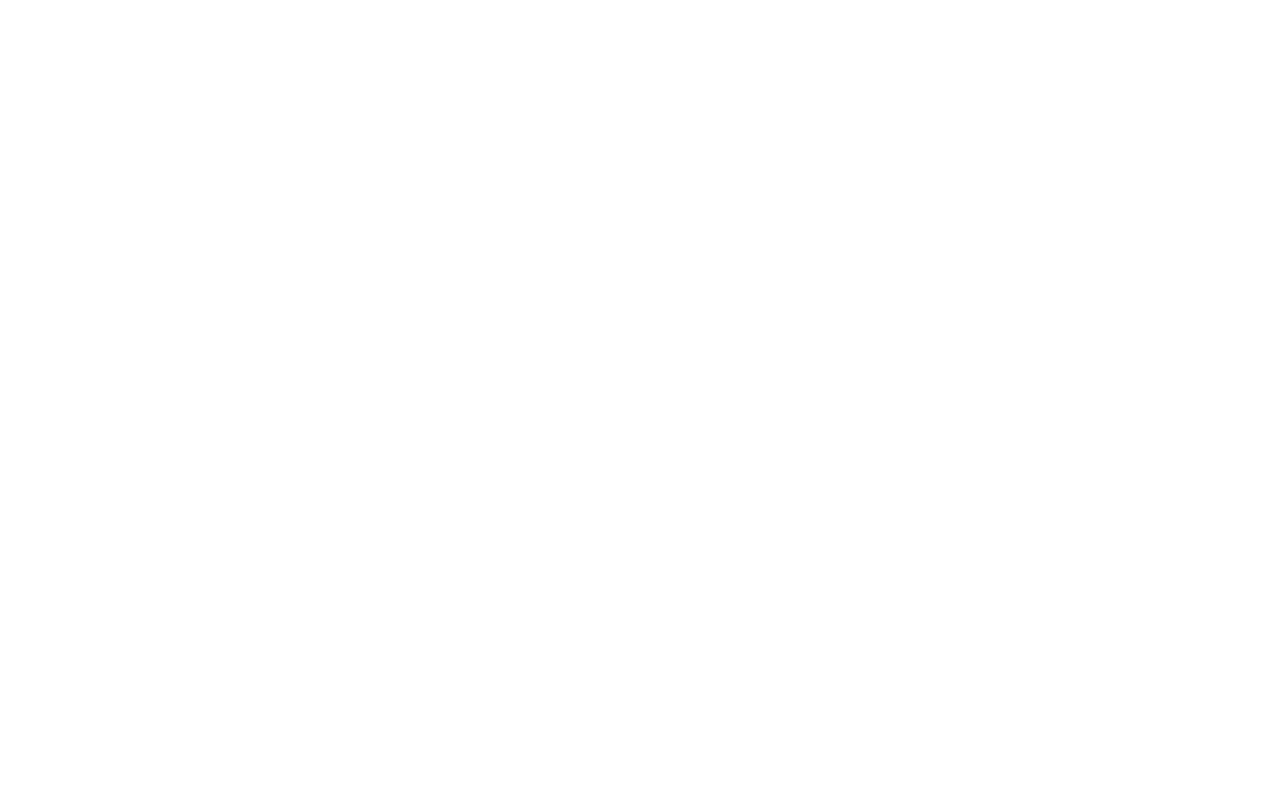
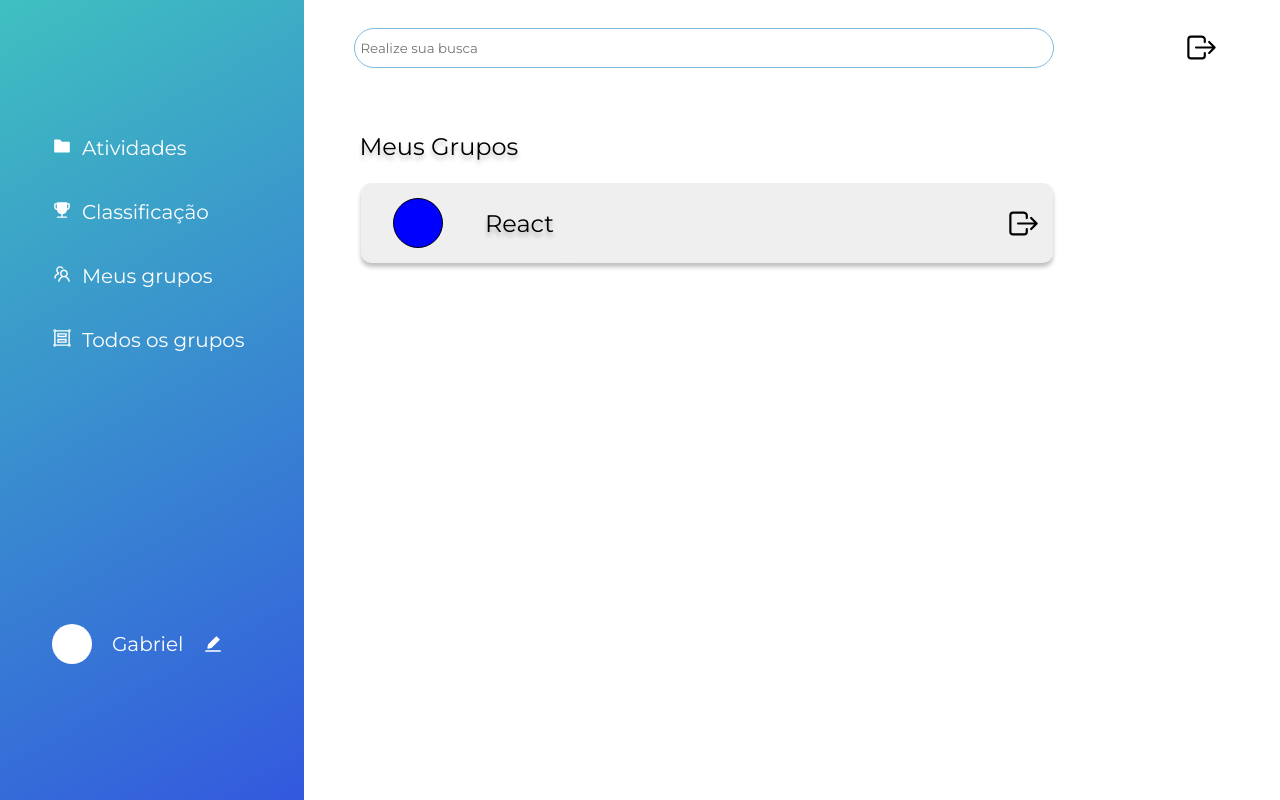
Before and after one commit to laudemirjunior/note-time, a React (Create React App) app: page /my-groups in a window 1280 px wide. Before the commit this address had no page. Built offline with nearby package versions, Linux system fonts and the light colour scheme.

Commit message:
Esqueleto da pagina dos meus grupos finalizado e adiçao do link da rota na sidebar

```diff
--- a/src/components/sidebar/index.js
+++ b/src/components/sidebar/index.js
@@ -23,7 +23,7 @@ export default function Sidebar() {
           <AiFillTrophy />
           <p>Classificação</p>
         </div>
-        <div onClick={() => navigate("/")}>
+        <div onClick={() => navigate("/my-groups")}>
           <AiOutlineTeam />
           <p>Meus grupos</p>
         </div>
--- a/src/pages/groups/style.js
+++ b/src/pages/groups/style.js
@@ -38,7 +38,7 @@ margin-bottom: 20px;`
 
 export const SearchInput = styled.input`
 width: 80%;
-height: 30px ;
+height: 40px ;
 border-radius: 20px ;
 padding: 5px ;
 border: 1px solid #80BBDF ;
--- /dev/null
+++ b/src/pages/myGroups/index.js
@@ -0,0 +1,33 @@
+import React from "react";
+import CardGroups from "../../components/cardGroups";
+import { ExitButton } from "../../components/cardGroups/styles";
+import Sidebar from "../../components/sidebar";
+import {
+  Box,
+  Container,
+  GroupBox,
+  InputBox,
+  PageTitle,
+  SearchInput,
+} from "../groups/style";
+
+export default function MyGroups() {
+  return (
+    <Container>
+      <Sidebar />
+      <Box>
+        <InputBox>
+          <SearchInput
+            placeholder="Realize sua busca"
+            type={"text"}
+          ></SearchInput>
+          <ExitButton/>
+        </InputBox>
+        <GroupBox>
+          <PageTitle>Meus Grupos</PageTitle>
+          <CardGroups />
+        </GroupBox>
+      </Box>
+    </Container>
+  );
+}
--- a/src/routes/index.js
+++ b/src/routes/index.js
@@ -3,6 +3,7 @@ import Dashboard from "../pages/dashboard";
 import Groups from "../pages/groups";
 import Home from "../pages/home";
 import Login from "../pages/login";
+import MyGroups from "../pages/myGroups";
 
 export default function Router() {
   return (
@@ -11,6 +12,7 @@ export default function Router() {
       <Route path="login" element={<Login />} />
       <Route path="dashboard" element={<Dashboard />} />
       <Route path="groups" element={<Groups/>} />
+      <Route path="my-groups" element={<MyGroups/>} />
     </Routes>
   );
 }
```
